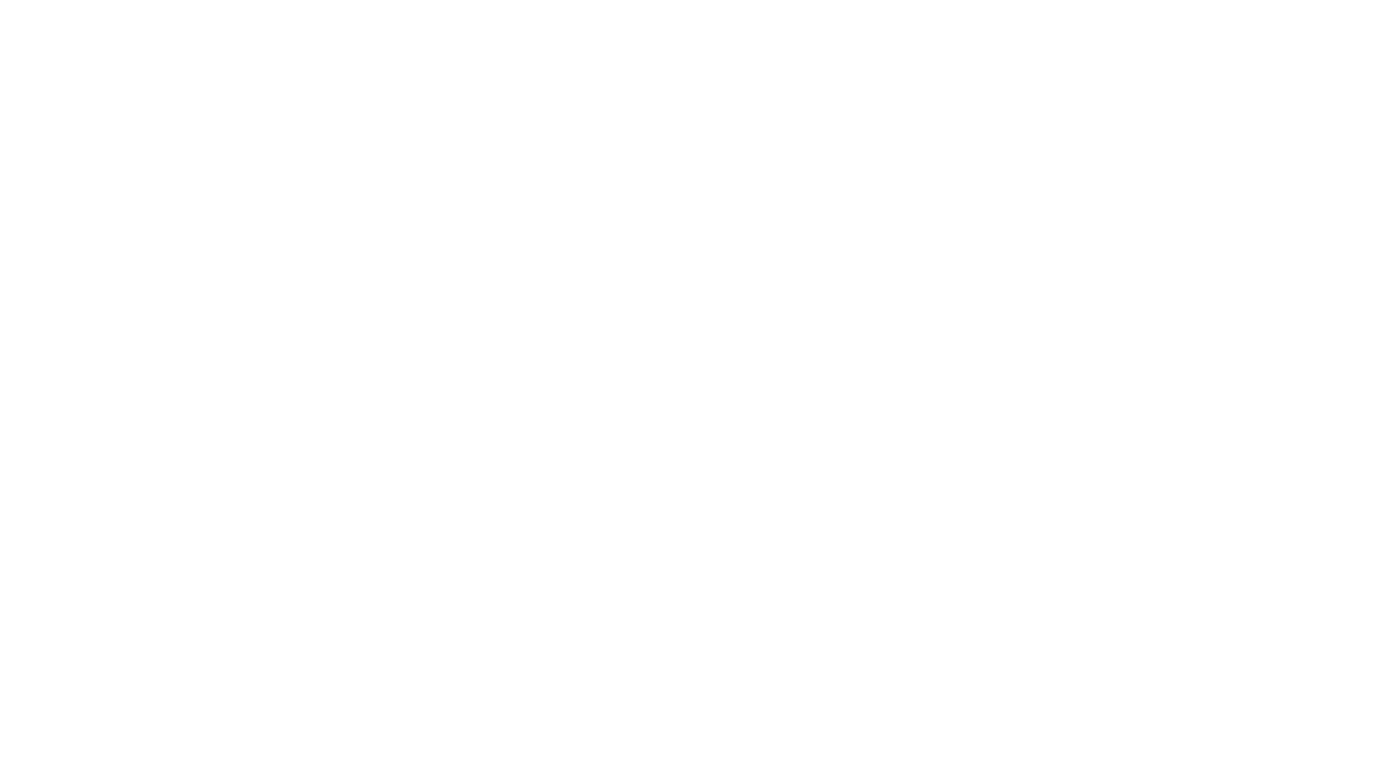
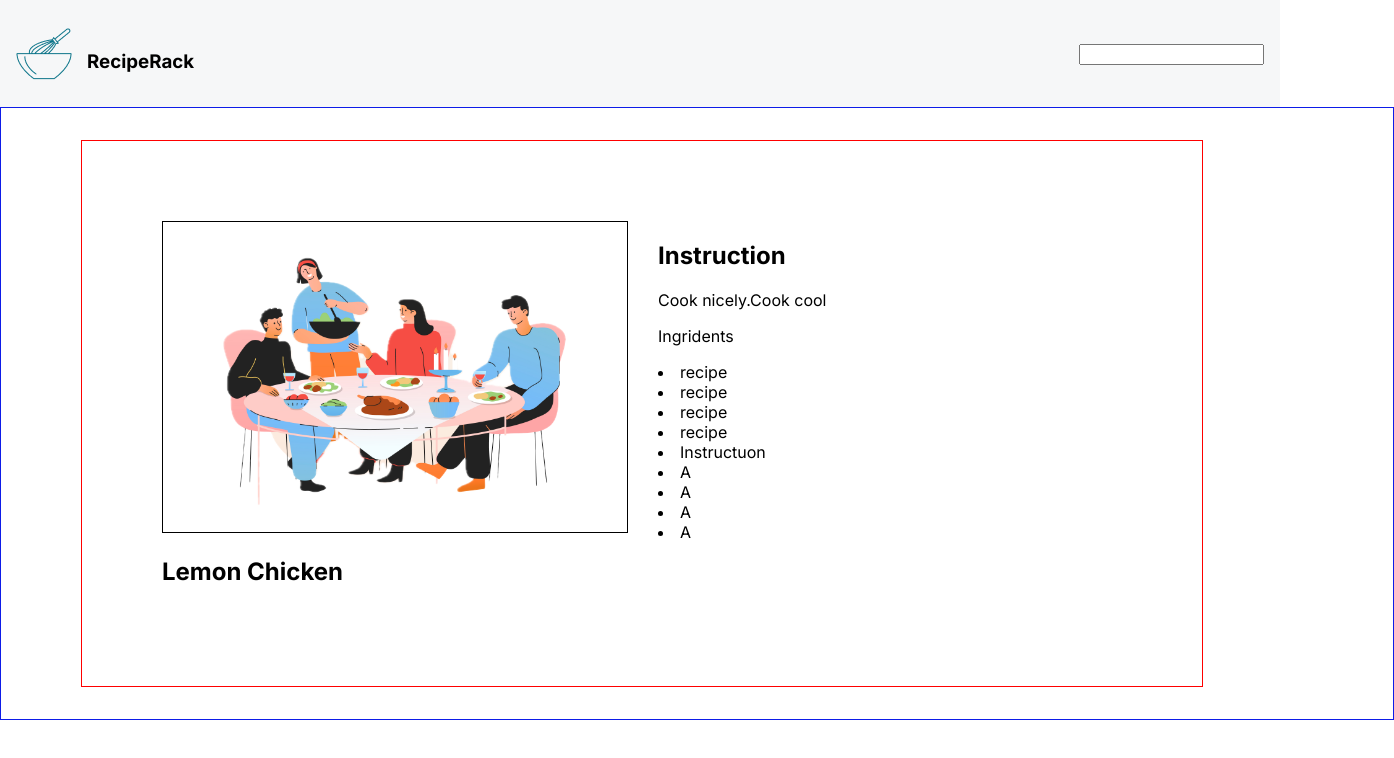
Before and after one commit to saksham310/RecipeFinder, an Angular app: page /detail/1 in a window 1280 px wide. Before the commit this address led to /. Shown: the top 758 px of the page, 1394 px wide, since content can reach past the window. Built offline with nearby package versions, Linux system fonts and the light colour scheme; a web font is replaced by a local one.

Commit message:
render detail page based on id

```diff
--- a/src/app/app.routes.ts
+++ b/src/app/app.routes.ts
@@ -6,5 +6,5 @@ import { DetailPageComponent } from './detail-page/detail-page.component';
 export const routes: Routes = [
     { path: 'home', component: HomeComponent ,title:"My Recipes"},
     { path: '', component: LandingPageComponent ,title:"RecipeFinder-One Stop for all the recipe"},
-    { path: 'detail', component: DetailPageComponent },
+    { path: 'detail/:id', component: DetailPageComponent },
 ];
--- a/src/app/detail-page/detail-page.component.html
+++ b/src/app/detail-page/detail-page.component.html
@@ -2,23 +2,25 @@
 <section class="detail">
     <div class="detail__container">
         <div class="detail__right"><img class="detail__img" src="../../assets/hero1.png" alt="food">
-            <h1 class="detail__title">Food Name</h1>
+            <h1 class="detail__title">{{recipe?.name}}</h1>
         </div>
 
         <div class="detail__foodInfo">
             <h2 class="detail__title">Instruction</h2>
-            <p>Lorem ipsum dolor sit amet consectetur adipisicing elit. Quasi voluptatem explicabo illum cum quidem?
+            <p>{{recipe?.instructions}}
             </p>
             <div class="detail__contents">
 
                 <div class="detail__ingredients">
                     <p>Ingridents</p>
                     <div class="detail__ingreditents--content">
-                        <li>ABBC</li>
-                        <li>A</li>
-                        <li>A</li>
-                        <li>A</li>
-                        <li>A</li>
+                        <li>recipe</li>
+                        <li>recipe</li>
+                        <li>recipe</li>
+                        <li>recipe</li>
+
+
+
                     </div>
                 </div>
                 <div>
--- a/src/app/detail-page/detail-page.component.ts
+++ b/src/app/detail-page/detail-page.component.ts
@@ -1,5 +1,8 @@
-import { Component } from '@angular/core';
+import { Component,inject } from '@angular/core';
 import { NavbarComponent } from '../navbar/navbar.component';
+import { ActivatedRoute } from '@angular/router';
+import { Foodrecipe } from '../foodrecipe';
+import { RecipeService } from '../recipe.service';
 
 @Component({
   selector: 'app-detail-page',
@@ -9,5 +12,12 @@ import { NavbarComponent } from '../navbar/navbar.component';
   styleUrl: './detail-page.component.css'
 })
 export class DetailPageComponent {
+recipe:Foodrecipe|undefined;
+recipeService:RecipeService=inject(RecipeService);
+router:ActivatedRoute=inject(ActivatedRoute);
+ constructor(){
+  const id=Number(this.router.snapshot.params['id']);
+  this.recipe=this.recipeService.getIdRecipe(id);
+ }
 
 }
```
